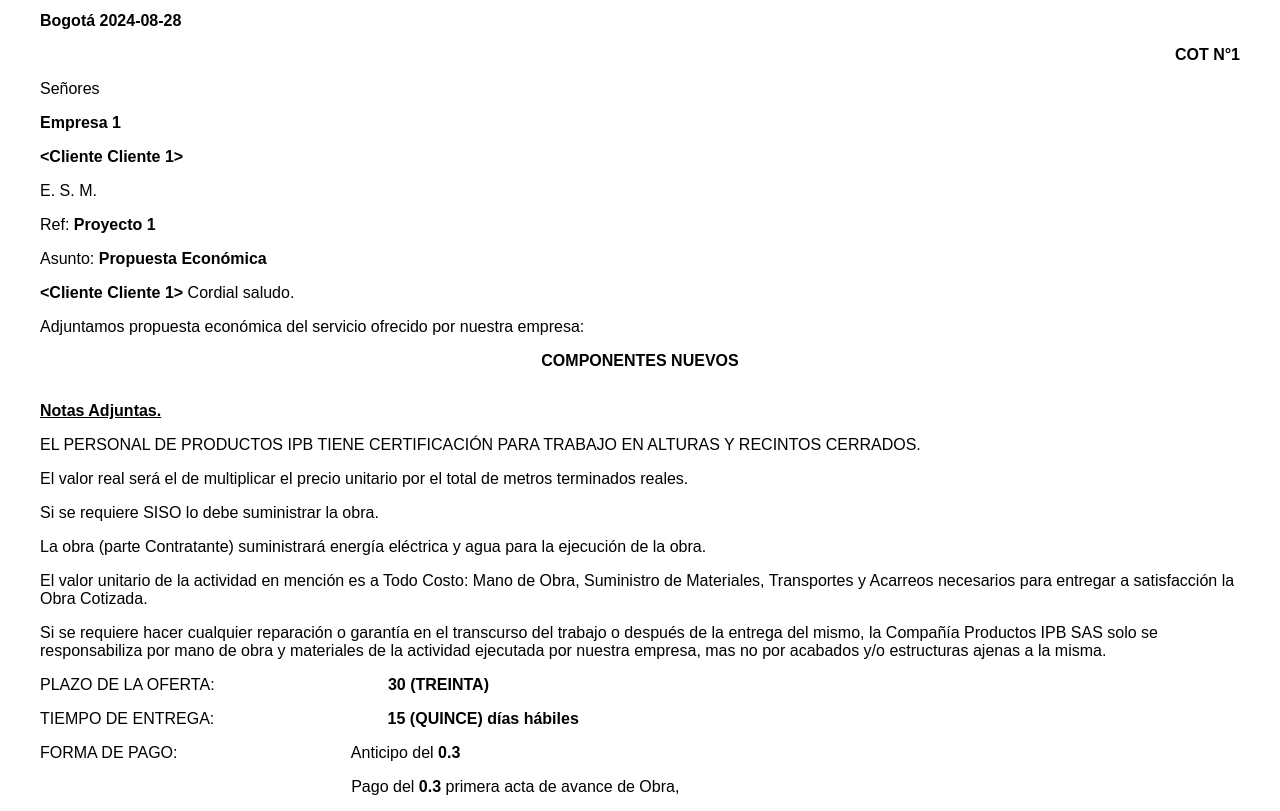
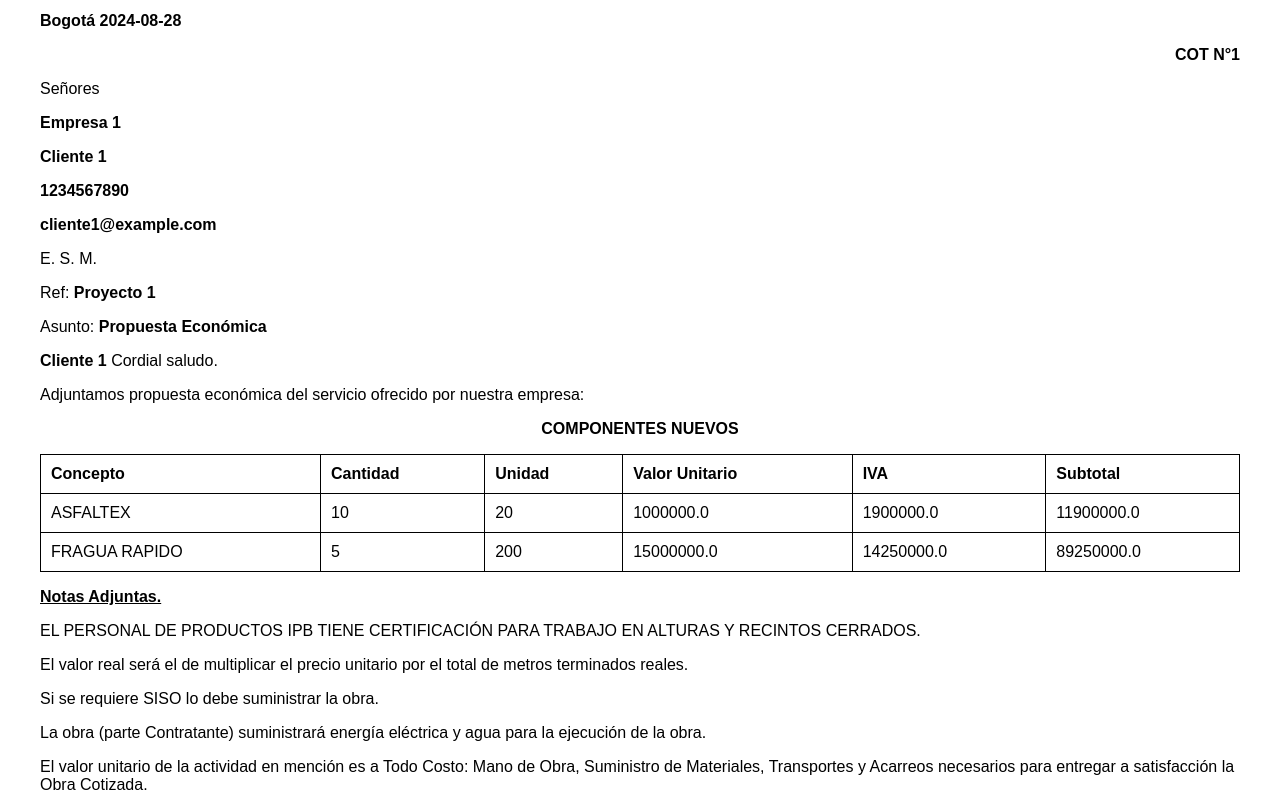
Before and after one commit to MattBuiles/CotizacionSoftware, a Flask app: template templates/cotizacion_final.html in a window 1280 px wide. Shown: the part 238-1049 px from the top of the page. Run offline with Flask 3, Linux system fonts and the light colour scheme; the template is opened without the code that fills it: values that come from a table or form of the project are taken from there, others are empty.

Commit message:
Implementación correcta de HTML para visualizar cotización_final con manejo de servicio y lista de productos
- Se ajustó la plantilla HTML para visualizar cotización_final, asegurando el manejo adecuado de diferentes tipos de datos.
- El HTML ahora verifica si la cotización incluye un servicio (string) o una lista de productos (objetos).
- Si es un servicio, se muestra correctamente en la tabla sin encabezados ni columnas adicionales.
- Si es una lista de productos, se despliegan los productos en una tabla con los encabezados "Concepto", "Cantidad", "Unidad", "Valor Unitario", "IVA" y "Subtotal".
- Añadidos cálculos para los valores unitarios, IVA, y subtotales de los productos.
- Validación de la lógica en el backend para garantizar el funcionamiento esperado de la visualización.
- Probado y verificado que la plantilla maneja correctamente ambos casos sin errores.

```diff
--- a/app.py
+++ b/app.py
@@ -160,6 +160,15 @@ def ver_cotizacion(id):
     productos = Producto.query.filter_by(cotizacion_id=id).all()
     return render_template('ver_cotizacion.html', cotizacion=cotizacion, productos=productos)
 
+# Metodo para probar generación de cotización
+"""@app.route('/cotizacion_final')
+def listar_cotizacion():
+    # Obtener la cuarta cotización de la base de datos
+    cotizacion = Cotizacion.query.offset(3).first()
+    return render_template('cotizacion_final.html', cotizacion=cotizacion)"""
+
+
+
 if __name__ == '__main__':
     # Creación de tablas con logging adicional para debug
     with app.app_context():
--- a/templates/cotizacion_final.html
+++ b/templates/cotizacion_final.html
@@ -57,22 +57,50 @@
     <p style="text-align: right;"><strong>COT N&deg;{{ cotizacion.consecutivo }}</strong></p>
     <p>Se&ntilde;ores</p>
     <p><strong>{{ cotizacion.empresa }}</strong></p>
-    <p><strong>{{ cotizacion.cliente }}</strong></p>
-    <p><strong>{{ cotizacion.celular }}</strong></p>
-    <p><strong>{{ cotizacion.email }}</strong></p>
+    <p><strong>{{ cotizacion.cliente.nombre }}</strong></p>
+    <p><strong>{{ cotizacion.cliente.celular }}</strong></p>
+    <p><strong>{{ cotizacion.cliente.email }}</strong></p>
     <p>E. S. M.</p>
     <p>Ref: <strong>{{ cotizacion.proyecto }}</strong></p>
     <p>Asunto: <strong>Propuesta Econ&oacute;mica</strong></p>
-    <p><strong>{{ cotizacion.cliente }}</strong> Cordial saludo.</p>
+    <p><strong>{{ cotizacion.cliente.nombre }}</strong> Cordial saludo.</p>
     <p>Adjuntamos propuesta econ&oacute;mica del servicio ofrecido por nuestra empresa:</p>
     <p style="text-align: center;"><strong>COMPONENTES NUEVOS</strong></p>
 
     <!-- Tabla para mostrar los componentes -->
     <table>
-        <tbody>
+        {% if cotizacion.servicio != "v" %}
+            <tbody>
+                <tr>
+                    <td colspan="6">{{ cotizacion.servicio }}</td>
+                </tr>
+            </tbody>
+        {% else %}
+            <thead>
+                <tr>
+                    <th>Concepto</th>
+                    <th>Cantidad</th>
+                    <th>Unidad</th>
+                    <th>Valor Unitario</th>
+                    <th>IVA</th>
+                    <th>Subtotal</th>
+                </tr>
+            </thead>
+            <tbody>
+                {% for detalle in cotizacion.productos_detalle %}
+                    <tr>
+                        <td>{{ detalle.producto.nombre }}</td>
+                        <td>{{ detalle.cantidad }}</td>
+                        <td>{{ detalle.tamano }}</td>
+                        <td>{{ (detalle.producto.precio * detalle.tamano) | round(2) }}</td>
+                        <td>{{ (detalle.producto.precio * detalle.cantidad * detalle.tamano * 0.19) | round(2) }}</td>
+                        <td>{{ (detalle.producto.precio * detalle.cantidad * detalle.tamano * 1.19) | round(2) }}</td>
+                    </tr>
+                {% endfor %}
+            </tbody>
+        {% endif %}
+    </table>
 
-        </tbody>
-    </table>
 
     <p style="text-align: left;"><span style="text-decoration: underline;"><strong>Notas Adjuntas.</strong></span></p>
     <p>EL PERSONAL DE PRODUCTOS IPB TIENE CERTIFICACI&Oacute;N PARA TRABAJO EN ALTURAS Y RECINTOS CERRADOS.</p>
```
